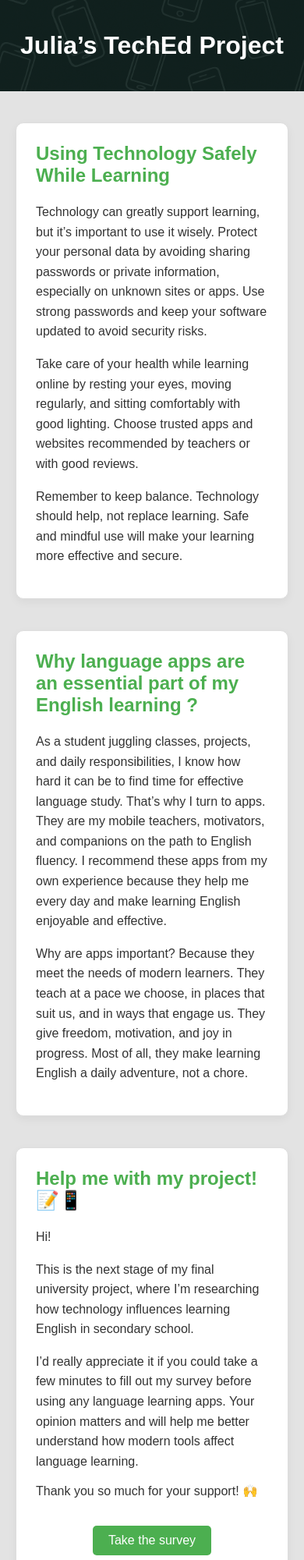
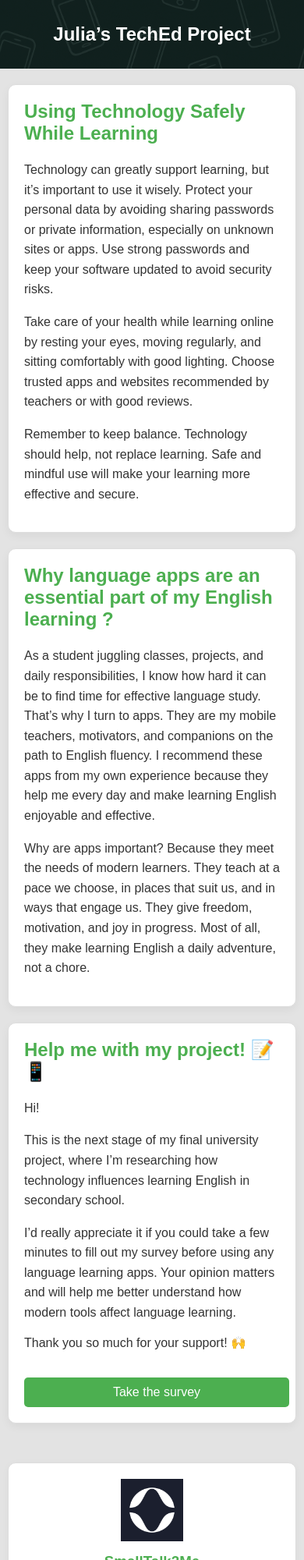
Before and after one commit to Oskaritooos/Julia-Website, a plain HTML site: page index.html in a window 390 px wide. Shown: the top 2000 px of the page at 78% size. Drawn offline with Linux system fonts and the light colour scheme.

Commit message:
Update style.css

```diff
--- a/style.css
+++ b/style.css
@@ -145,3 +145,51 @@ footer {
   font-size: 14px;
   border-top: 1px solid #b2dfdb;
 }
+
+@media (max-width: 768px) {
+  header {
+    padding: 30px 15px;
+  }
+
+  header h1 {
+    font-size: 24px;
+  }
+
+  main {
+    padding: 20px 10px;
+  }
+
+  .two-columns {
+    flex-direction: column;
+    gap: 20px;
+  }
+
+  .column {
+    flex: 1 1 100%;
+    max-width: 100%;
+    padding: 20px;
+  }
+
+  .app-block {
+    flex-direction: column;
+    text-align: center;
+  }
+
+  .app-block img {
+    margin-bottom: 15px;
+    margin-right: 0;
+  }
+
+  .experience {
+    padding: 20px;
+  }
+
+  .survey {
+    padding: 30px 15px;
+  }
+
+  .survey-button {
+    width: 100%;
+    max-width: 300px;
+  }
+}
```
